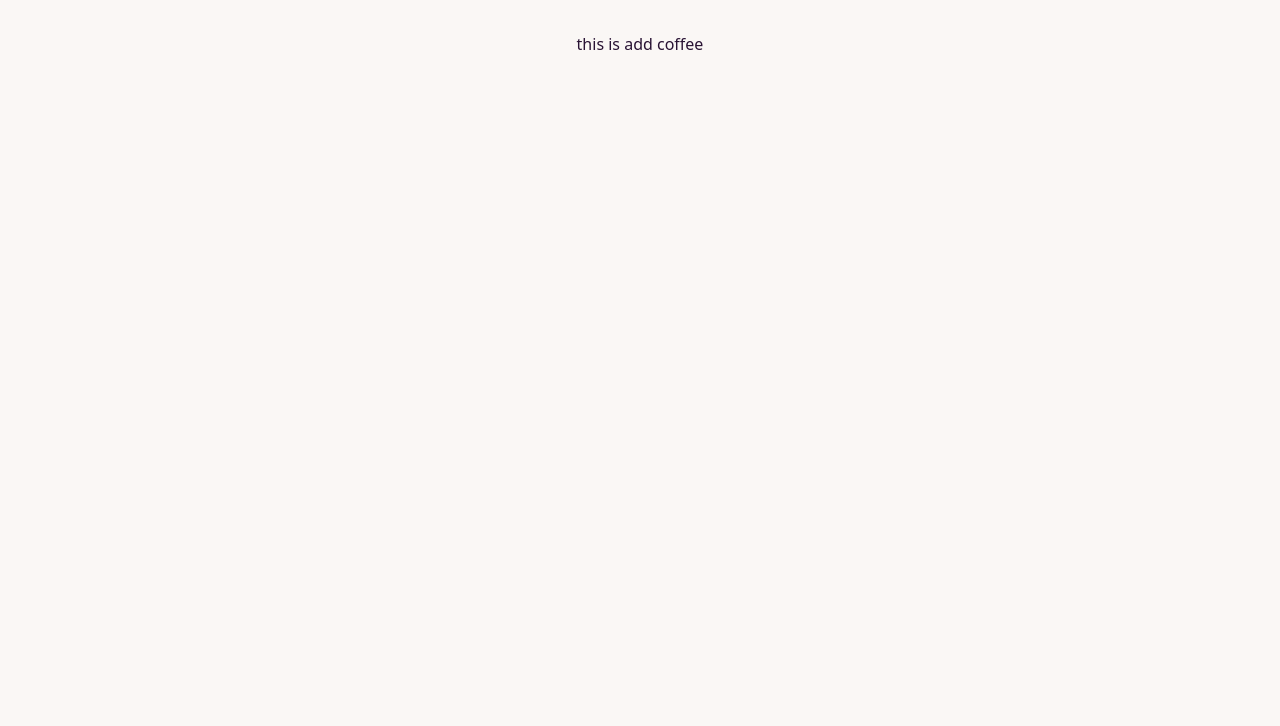
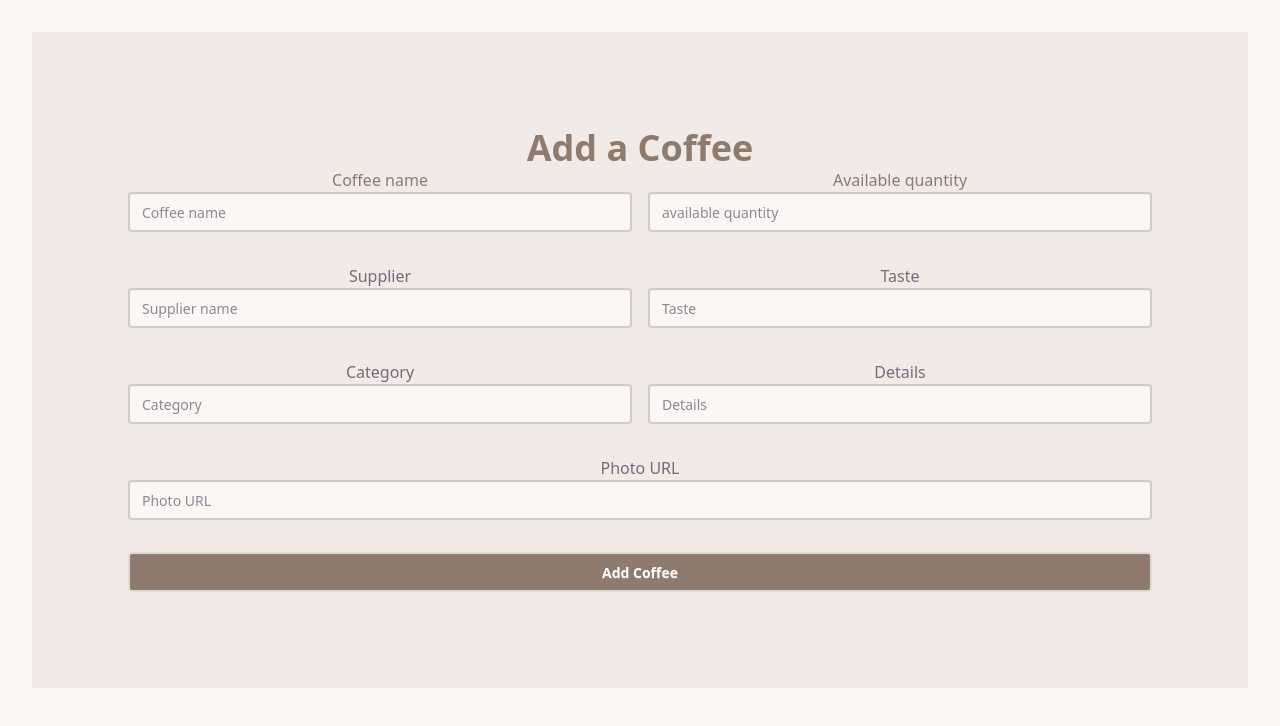
Before and after one commit to isha-web1/Espresso-Emporium-client, a React (Vite) app: page /addCoffee in a window 1280 px wide. Shown: the top 726 px of the page. Built offline with nearby package versions, Linux system fonts and the light colour scheme.

Commit message:
add coffe and get data

```diff
--- a/src/components/AddCoffee.jsx
+++ b/src/components/AddCoffee.jsx
@@ -1,10 +1,136 @@
 import React from 'react';
 
 const AddCoffee = () => {
+
+    const handleAddCoffee = event => {
+        event.preventDefault();
+        const form = event.target;
+        const name = form.name.value;
+        const quantity = form.quantity.value;
+        const supplier = form.supplier.value;
+        const taste = form.taste.value;
+        const category = form.category.value;
+        const details = form.details.value;
+        const photo = form.photo.value;
+
+        const newCoffee = {name, quantity, supplier, taste, category, details, photo}
+        console.log(newCoffee)
+    }
     return (
-        <div>
-            <h1>this is add coffee </h1>
-        </div>
+        <div className="p-24 bg-[#f1eae7]">
+        <h1 className="text-4xl font-bold text-center text-[#8e7b6e]">Add a Coffee</h1>
+        <form onSubmit={handleAddCoffee} >
+          <div className="md:flex mb-8">
+          <div className="form-control md:w-1/2">
+            <label className="label">
+              <span className="label-text text-[#8e7b6e]">Coffee name</span>
+            </label>
+            <label className="input-group">
+
+              <input
+                type="text"
+                placeholder="Coffee name"
+                name="name"
+                className="input rounded-sm w-full"
+              />
+            </label>
+          </div>
+          <div className="form-control md:w-1/2 ml-4">
+            <label className="label">
+              <span className="label-text text-[#8e7b6e]">Available quantity</span>
+            </label>
+            <label className="input-group">
+
+              <input
+                type="text"
+                name="quantity"
+                placeholder="available quantity"
+                className="input rounded-sm  w-full"
+              />
+            </label>
+          </div>
+          </div>
+          <div className="md:flex mb-8">
+          <div className="form-control md:w-1/2">
+            <label className="label">
+              <span className="label-text">Supplier</span>
+            </label>
+            <label className="input-group">
+
+              <input
+                type="text"
+                placeholder="Supplier name"
+                name="supplier"
+                className="input rounded-sm  w-full"
+              />
+            </label>
+          </div>
+          <div className="form-control md:w-1/2 ml-4">
+            <label className="label">
+              <span className="label-text">Taste</span>
+            </label>
+            <label className="input-group">
+
+              <input
+                type="text"
+                name="taste"
+                placeholder="Taste"
+                className="input rounded-sm  w-full"
+              />
+            </label>
+          </div>
+          </div>
+          <div className="md:flex mb-8">
+          <div className="form-control md:w-1/2">
+            <label className="label">
+              <span className="label-text">Category</span>
+            </label>
+            <label className="input-group">
+
+              <input
+                type="text"
+                placeholder="Category"
+                name="category"
+                className="input rounded-sm  w-full"
+              />
+            </label>
+          </div>
+          <div className="form-control md:w-1/2 ml-4">
+            <label className="label">
+              <span className="label-text">Details</span>
+            </label>
+            <label className="input-group">
+
+              <input
+                type="text"
+                name="details"
+                placeholder="Details"
+                className="input rounded-sm  w-full"
+              />
+            </label>
+          </div>
+          </div>
+          <div className="md:flex mb-8">
+          <div className="form-control w-full">
+            <label className="label">
+              <span className="label-text">Photo URL</span>
+            </label>
+            <label className="input-group">
+
+              <input
+                type="text"
+                placeholder="Photo URL"
+                name="photo"
+                className="input rounded-sm  w-full"
+              />
+            </label>
+          </div>
+
+          </div>
+
+          <input type="submit" value="Add Coffee" className="btn btn-block bg-[#8e7b6e] text-white rounded-sm" />
+        </form>
+      </div>
     );
 };
 
```
